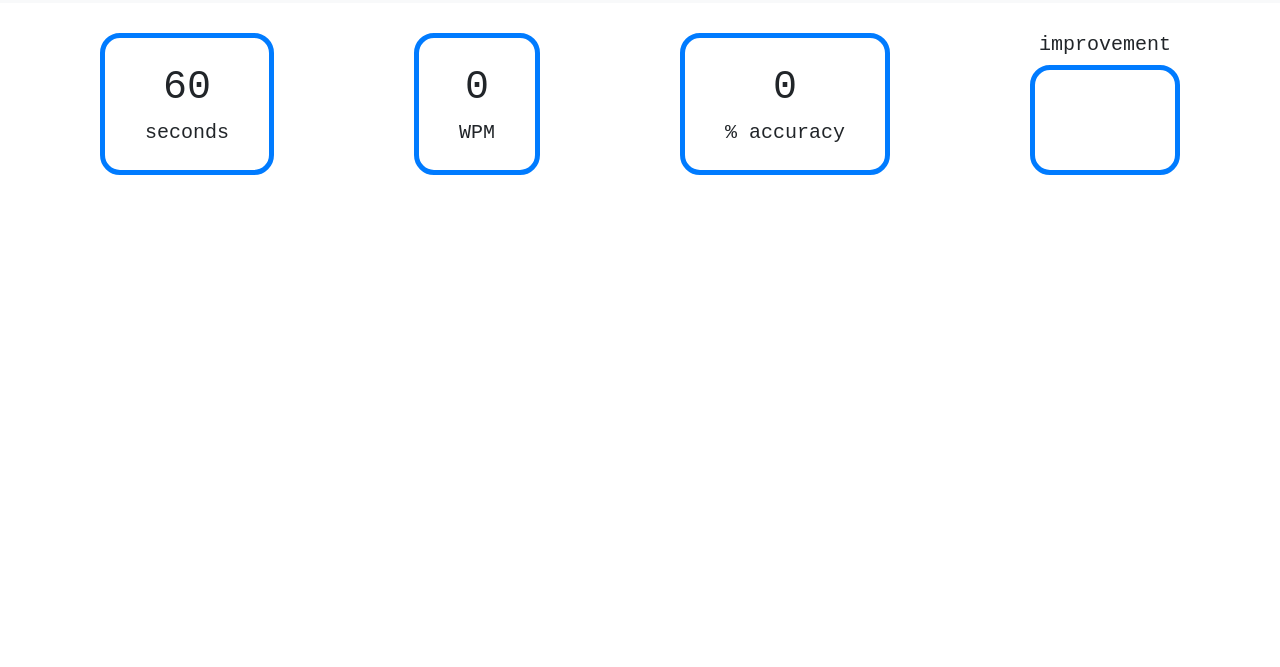
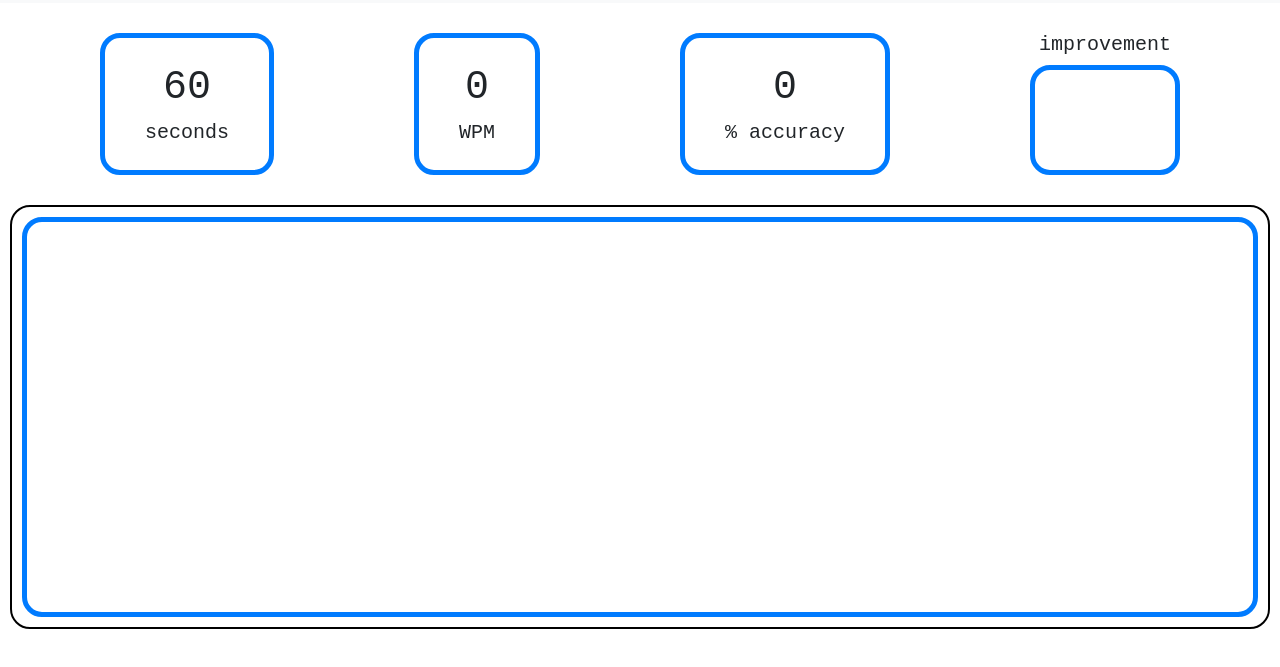
Before and after one commit to MildaBar/Typing-Speed-Test-App, a plain HTML site: page index.html in a window 1280 px wide. Shown: the part 107-774 px from the top of the page. Drawn offline with nearby package versions, Linux system fonts and the light colour scheme.

Commit message:
typing space layout

```diff
--- a/index.html
+++ b/index.html
@@ -22,6 +22,7 @@
     <!-- CSS style links-->
     <link rel="stylesheet" href="./style/header.css" />
     <link rel="stylesheet" href="./style/metrics.css" />
+    <link rel="stylesheet" href="./style/typing.css" />
   </head>
   <body>
     <!-- HEADER -->
--- /dev/null
+++ b/style/typing.css
@@ -0,0 +1,17 @@
+#typing-container {
+  border: 2px solid black;
+  padding: 10px;
+  margin: 10px;
+  border-radius: 20px;
+  font-family: monospace;
+}
+
+#typing-space {
+  border-radius: 20px;
+  border: 5px solid #007bff;
+  padding: 20px 40px;
+  font-size: 40px;
+  background-color: white;
+  text-align: center;
+  height: 50vh;
+}
```
